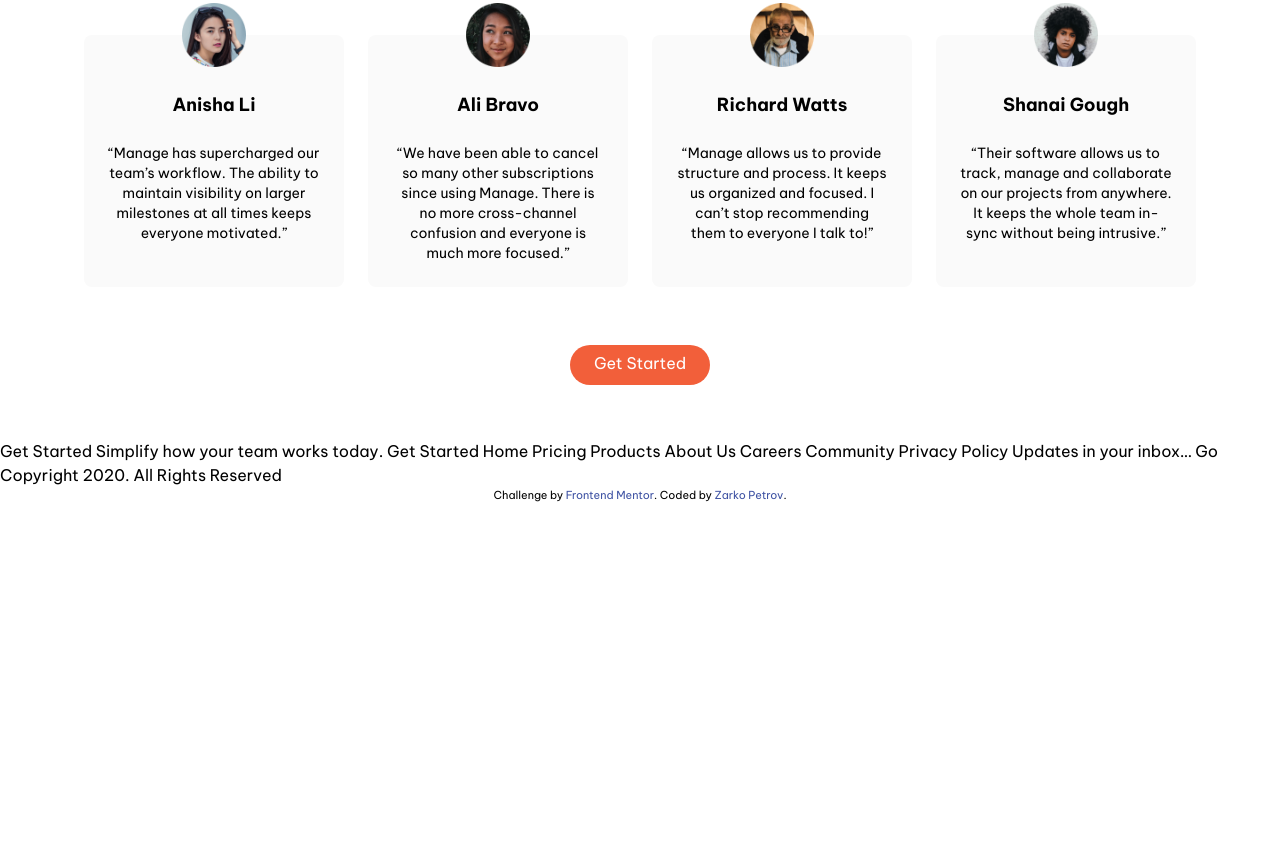
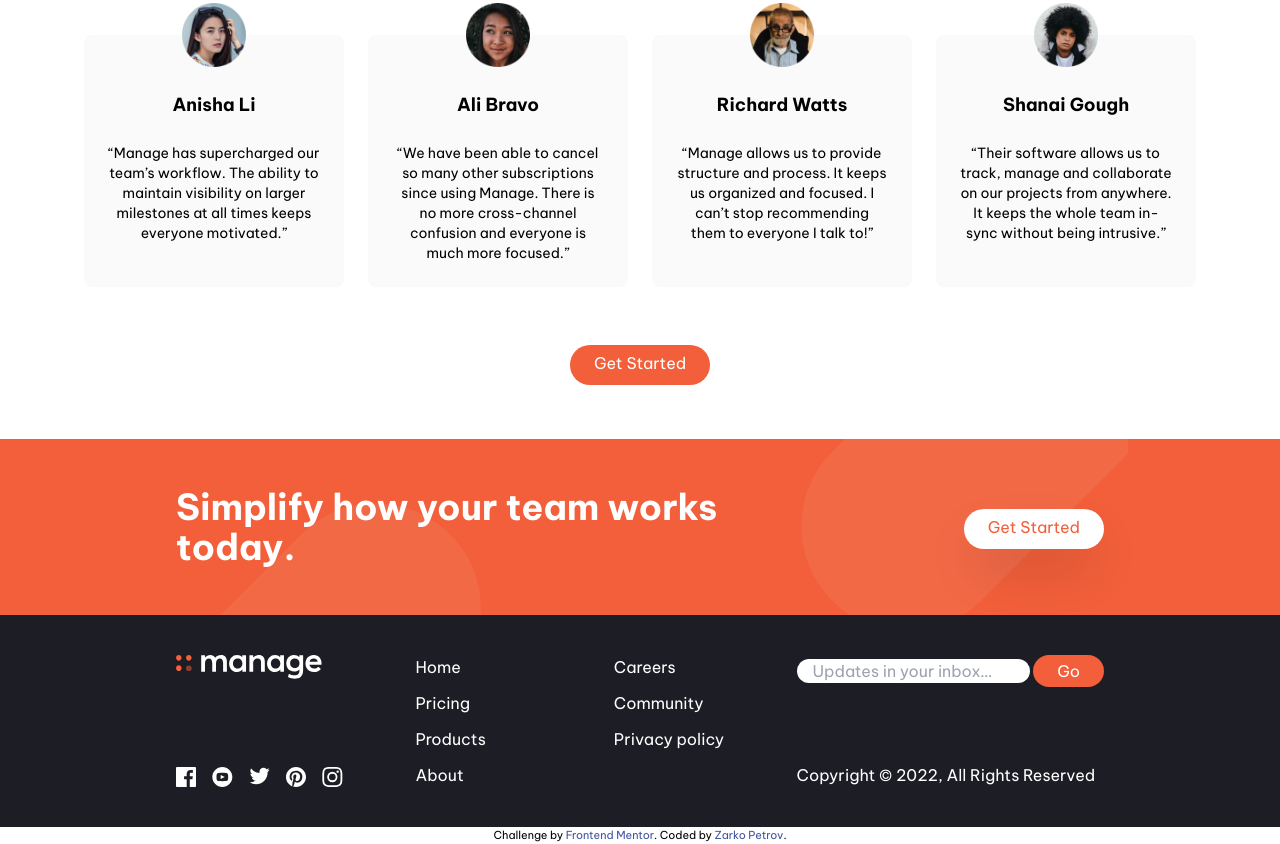
Before and after one commit to zp021/Frontend-mentor-manage-landing-page, a website: page index.html in a window 1280 px wide. Shown: the part 1369-2213 px from the top of the page. Before the commit the page ends 1873 px from the top, so only its background shows below. Drawn offline with Linux system fonts and the light colour scheme.

Commit message:
footer design

```diff
--- a/index.html
+++ b/index.html
@@ -19,6 +19,7 @@
   </style>
 </head>
 <body class="font-vietnam-pro">
+  <main>
 
   <!-- Navbar -->
   <nav class="relative container mx-auto p-6">
@@ -35,7 +36,7 @@
         <a href="#" class="hover:text-darkGrayishBlue">Community</a>
       </div>
       <!-- Button -->
-      <a href="#" class="p-3 px-6 pt-2 text-white bg-brightRed rounded-full baseline hover:opacity-75">
+      <a href="#" class="p-3 px-6 pt-2 text-white bg-brightRed rounded-full baseline hover:opacity-85">
         Get Started
       </a>
     </div>
@@ -58,7 +59,7 @@
           tasks while keeping the larger team goals in view.
         </p>
         <div class="flex justify-center md:justify-start">
-          <a href="#" class="p-3 px-6 pt-2 text-white bg-brightRed rounded-full baseline hover:opacity-75">
+          <a href="#" class="p-3 px-6 pt-2 text-white bg-brightRed rounded-full baseline hover:opacity-85">
             Get Started
           </a>
         </div>
@@ -239,35 +240,108 @@
 
       <!-- Button -->
       <div class="my-16">
-        <a href="#" class="p-3 px-6 pt-2 text-white bg-brightRed rounded-full baseline hover:opacity-75">
+        <a href="#" class="p-3 px-6 pt-2 text-white bg-brightRed rounded-full baseline hover:opacity-85">
           Get Started
         </a>
       </div>
     </div>
   </section>
 
-  Get Started
+  <!-- CTA section-->
 
-  Simplify how your team works today.
-  Get Started
+  <section id="call-to-action" class="bg-brightRed">
+    <!-- Container -->
+    <div class="container flex flex-col items-center justify-between bg-simplifyMobile
+    bg-no-repeat bg-cover px-6 py-24 mx-auto space-y-12 md:bg-simplifyDesktop md:py-12
+    md:flex-row md:space-y-0">
+      <!-- Heading -->
+      <h2 class="text-5xl font-bold text-white md:text-4xl md:max-w-xl md:text-left">
+        Simplify how your team works today.
+      </h2>
+      <!-- Button -->
+      <div>
+        <a href="#" class="p-3 px-6 pt-2 text-brightRed bg-white rounded-full shadow-2xl baseline hover:opacity-95">
+          Get Started
+        </a>
+      </div>
+    </div>
+  </section>
 
-  Home
-  Pricing
-  Products
-  About Us
-  Careers
-  Community
-  Privacy Policy
+  <!-- Footer -->
 
-  Updates in your inbox…
-  Go
+  <footer class="bg-veryDarkBlue">
+    <!-- Container -->
+    <div class="container flex flex-col-reverse justify-between px-6 py-10 mx-auto space-y-8 md:flex-row md:space-y-0">
+      <!-- Social -->
+      <div class=" flex flex-col-reverse items-center justify-between space-y-12 md:flex-col md:space-y-0 md:items-start">
+        <div class="mx-auto my-6 text-center text-white md:hidden">
+          Copyright &copy; 2022, All Rights Reserved
+        </div>
+        <!-- Logo -->
+        <div>
+          <img src="./images/logo-white.svg" alt="">
+        </div>
+        <!--Social media container-->
+        <div class="flex justify-center space-x-4">
+          <!-- facebook -->
+          <a href="#">
+            <img src="./images/icon-facebook.svg" alt="" class="stroke-cyan-500 hover:stroke-cyan-700">
+          </a>
+          <!-- youtube -->
+          <a href="#">
+            <img src="./images/icon-youtube.svg" alt="">
+          </a>
+          <!-- twitter -->
+          <a href="#">
+            <img src="./images/icon-twitter.svg" alt="">
+          </a>
+          <!-- pintrest -->
+          <a href="#">
+            <img src="./images/icon-pinterest.svg" alt="">
+          </a>
+          <!-- instagram -->
+          <a href="#">
+            <img src="./images/icon-instagram.svg" alt="">
+          </a>
+        </div>
+      </div>
 
-  Copyright 2020. All Rights Reserved
+      <!-- footer links -->
+      <div class="flex justify-around space-x-32">
+        <div class="flex flex-col space-y-3 text-white">
+          <a href="#" class="hover:text-brightRed">Home</a>
+          <a href="#" class="hover:text-brightRed">Pricing</a>
+          <a href="#" class="hover:text-brightRed">Products</a>
+          <a href="#" class="hover:text-brightRed">About</a>
+        </div>
+        <div class="flex flex-col space-y-3 text-white">
+          <a href="#" class="hover:text-brightRed">Careers</a>
+          <a href="#" class="hover:text-brightRed">Community</a>
+          <a href="#" class="hover:text-brightRed">Privacy policy</a>
+        </div>
+      </div>
 
+      <!-- Mailing list form-->
+      <div class="flex flex-col justify-between">
+        <form>
+          <input type="text" class="flex-1 px-4 rounded-full focus:outline-none"
+          placeholder="Updates in your inbox…">
+          <button class="px-6 py-1 text-white rounded-full bg-brightRed
+          hover:opacity-75 focus:outline-none">
+            Go
+          </button>
+        </form>
+        <div class="hidden text-white md:block">
+          Copyright &copy; 2022, All Rights Reserved
+        </div>
+      </div>
+    </div>
+  </footer>
 
   <div class="attribution">
     Challenge by <a href="https://www.frontendmentor.io?ref=challenge" target="_blank">Frontend Mentor</a>.
     Coded by <a href="#">Zarko Petrov</a>.
   </div>
+ </main>
 </body>
 </html>
--- a/tailwind.config.js
+++ b/tailwind.config.js
@@ -9,6 +9,11 @@
       xl: '1440px'
     },
     extend: {
+      backgroundImage: {
+        'backGround': "url('/images/bg-tablet-pattern.svg')",
+        'simplifyMobile': "url('/images/bg-simplify-section-mobile.svg')",
+        'simplifyDesktop': "url('/images/bg-simplify-section-desktop.svg')",
+      },
       colors: {
         brightRed: 'hsl(12, 88%, 59%)',
         darkBlue: 'hsl(228, 39%, 23%)',
```
Also changed, not shown: css/main.css, images/logo-white.svg (added).
